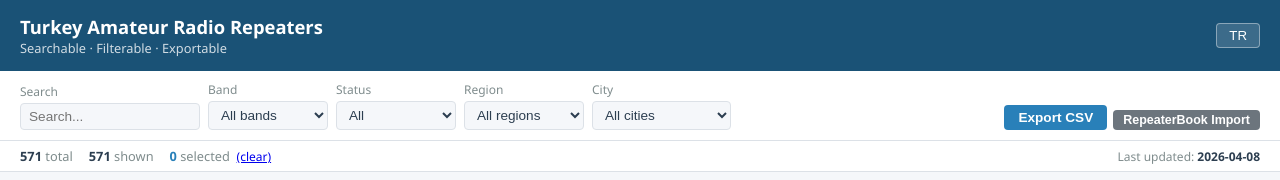
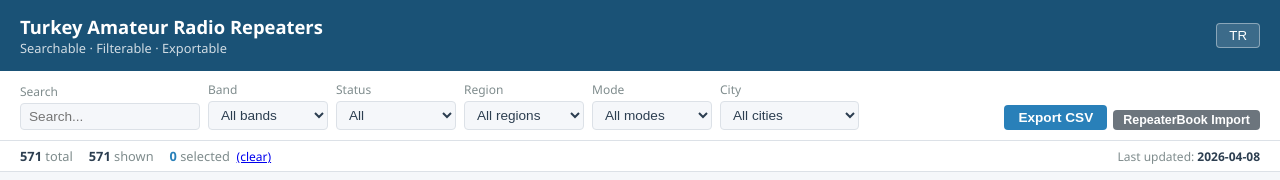
Before and after one commit to TA3HRJ/turkey-repeaters, a plain HTML site: page docs/index.html in a window 1280 px wide. Shown: the top 180 px of the page. Drawn offline with Linux system fonts and the light colour scheme.

Commit message:
Add Mode dropdown filter (FM/DMR/C4FM/D-STAR/NXDN)
Co-Authored-By: Claude Sonnet 4.6 <noreply@anthropic.com>

```diff
--- a/docs/index.html
+++ b/docs/index.html
@@ -147,6 +147,17 @@
       <option value="TA7">TA7</option>
       <option value="TA8">TA8</option>
       <option value="TA9">TA9</option>
+    </select>
+  </div>
+  <div>
+    <label id="lbl-mode">Mode</label>
+    <select id="filter-mode" onchange="applyFilters()">
+      <option value="" id="opt-allmode">All modes</option>
+      <option value="FM">FM</option>
+      <option value="DMR">DMR</option>
+      <option value="C4FM">C4FM</option>
+      <option value="D-STAR">D-STAR</option>
+      <option value="NXDN">NXDN</option>
     </select>
   </div>
   <div>
@@ -347,6 +358,7 @@ const STRINGS = {
     updated:"Last updated:", total:"total", filtered:"shown", selected:"selected", clearsel:"(clear)",
     legOn:"On-Air", legOff:"Off-Air",
     thStatus:"Status",thFreq:"Freq (MHz)",thOffset:"Offset",thTone:"Tone",thBand:"Band",
+    mode:"Mode",allModes:"All modes",
     thMode:"Mode",thPlate:"Plate",thCity:"City",thLoc:"Location / Site",thCall:"Callsign",
     thPower:"Pwr (W)",thAlt:"Alt (m)",thTA:"Region",thCoord:"Coordinates",
     coordExact:"Exact GPS", coordApprox:"~ City center",
@@ -376,6 +388,7 @@ const STRINGS = {
     updated:"Son güncelleme:", total:"toplam", filtered:"gösterilen", selected:"seçili", clearsel:"(temizle)",
     legOn:"Aktif", legOff:"Pasif",
     thStatus:"Durum",thFreq:"Frekans (MHz)",thOffset:"Offset",thTone:"Ton",thBand:"Bant",
+    mode:"Mod",allModes:"Tüm modlar",
     thMode:"Mod",thPlate:"Plaka",thCity:"Şehir",thLoc:"Konum / İstasyon",thCall:"Çağrı",
     thPower:"Güç (W)",thAlt:"İrt (m)",thTA:"Bölge",thCoord:"Koordinat",
     coordExact:"Kesin GPS", coordApprox:"~ Şehir merkezi",
@@ -429,6 +442,8 @@ function applyStrings(){
   document.getElementById("th-offset").textContent=s.thOffset;
   document.getElementById("th-tone").textContent=s.thTone;
   document.getElementById("th-band").textContent=s.thBand;
+  document.getElementById("lbl-mode").textContent=s.mode;
+  document.getElementById("opt-allmode").textContent=s.allModes;
   document.getElementById("th-mode").textContent=s.thMode;
   document.getElementById("th-plate").textContent=s.thPlate;
   document.getElementById("th-city").textContent=s.thCity;
@@ -706,6 +721,7 @@ function applyFilters(){
   const band=document.getElementById("filter-band").value.toUpperCase();
   const status=document.getElementById("filter-status").value;
   const ta=document.getElementById("filter-ta").value;
+  const mode=document.getElementById("filter-mode").value;
   const city=document.getElementById("filter-city").value.toLowerCase();
   const combined=[...allData,...rbData];
   filteredData=combined.filter(r=>{
@@ -713,6 +729,7 @@ function applyFilters(){
     if(status==="on"&&!r.status) return false;
     if(status==="off"&&r.status) return false;
     if(ta&&r.ta_region!==ta) return false;
+    if(mode&&(r.mode||"").toUpperCase()!==mode.toUpperCase()) return false;
     if(city&&(r.city||"").toLowerCase()!==city) return false;
     if(search){
       const hay=[r.city,r.location,r.callsign,r.band,r.mode,r.ta_region,r.frequency].join(" ").toLowerCase();
```
